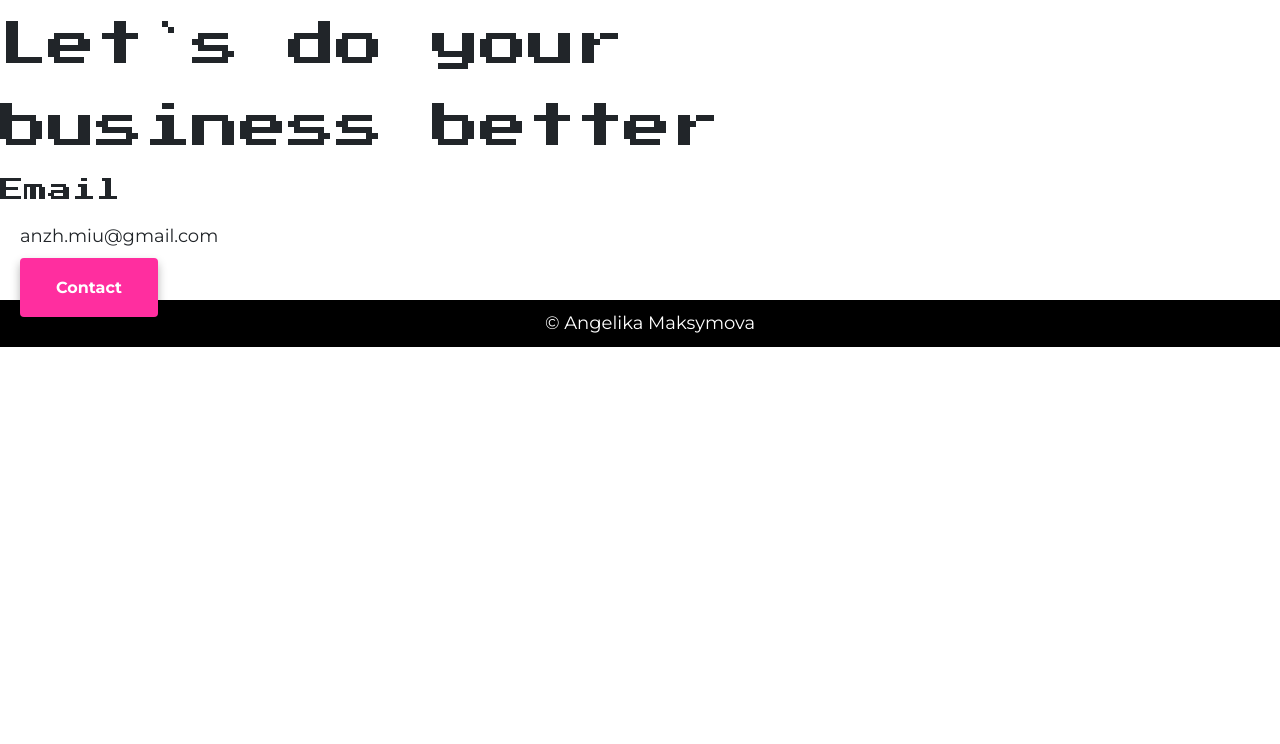
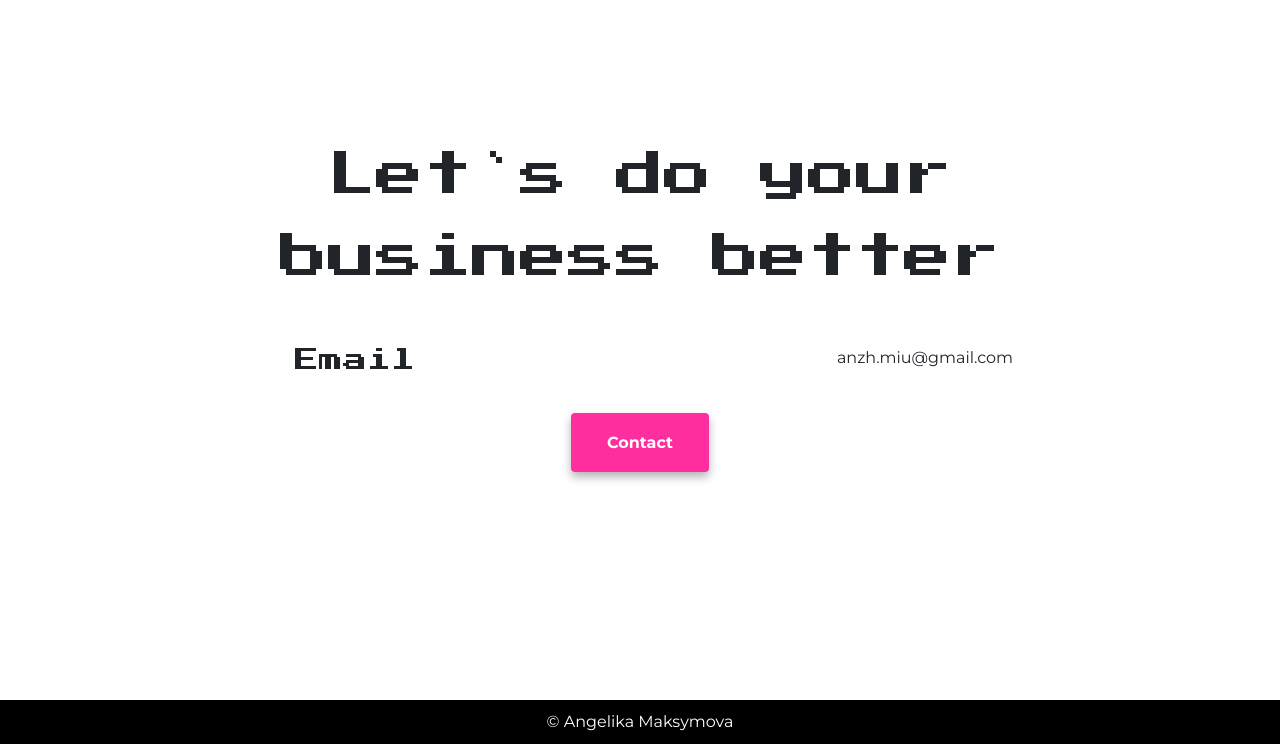
Before and after one commit to Ordrwams/Portfolio, a plain HTML site: page contact.html in a window 1280 px wide. Shown: the part 56-800 px from the top of the page. Drawn offline with nearby package versions, Linux system fonts and the light colour scheme.

Commit message:
Change footer - position absolute

```diff
--- a/contact.html
+++ b/contact.html
@@ -62,15 +62,20 @@
       </div>
     </nav>
     <div class="contact-section">
-    <h1>Let`s do your
+      <div class="container ">
+    <h1 class="mb-4 text-center">Let`s do your
       <br> business better</h1>
-    <h4>Email</h4>
-    <p>anzh.miu@gmail.com</p>
-    <a href="mailto:anzh.miu@gmail.com" class="contact-link">Contact</a>
+      <div class="row text-center d-flex justify-content-center mt-5 mb-5">
+        <div class="col-6"><h4>Email</h4></div>
+        <div class="col-6">anzh.miu@gmail.com</div>
+    </div>
+    <div class="row-6 text-center">
+   <a href="mailto:anzh.miu@gmail.com" class="contact-link">Contact</a>
     </div>
     </div>
+     </div>
     <footer>
-        <p>© Angelika Maksymova</p>
+        © Angelika Maksymova
     </footer>
     </div>
   </body>
--- a/source/styles.css
+++ b/source/styles.css
@@ -42,8 +42,12 @@ h4 {
 
 footer {
   background-color: black;
+  padding: 10px 0;
   color: white;
   text-align: center;
+  position: absolute;
+  bottom: 0;
+  width: 100%;
 }
 
 .h2-title {
@@ -93,6 +97,10 @@ p {
 }
 .contact-link:hover {
   color: white;
+}
+
+.contact-section {
+  margin: 130px auto;
 }
 
 .img-about {
```
Also changed, not shown: about.html (+1 -1 lines), index.html (+1 -1 lines), projects.html (+1 -1 lines).
